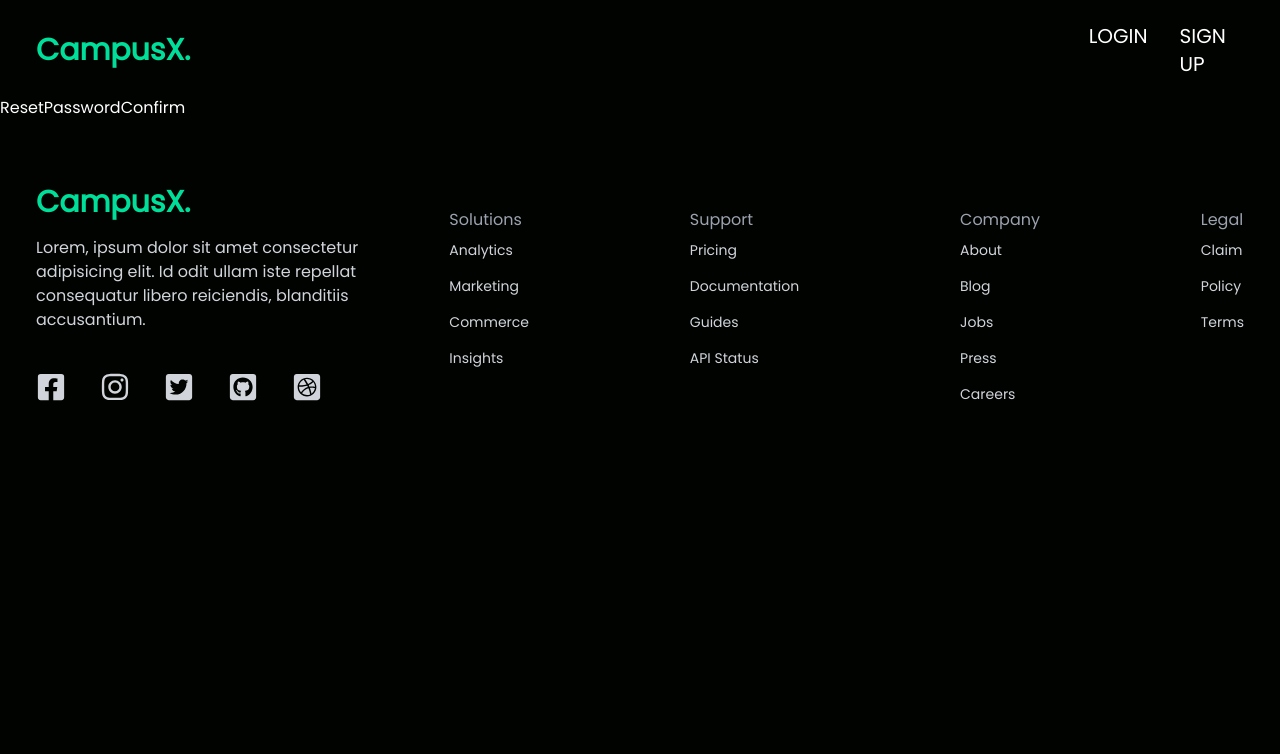
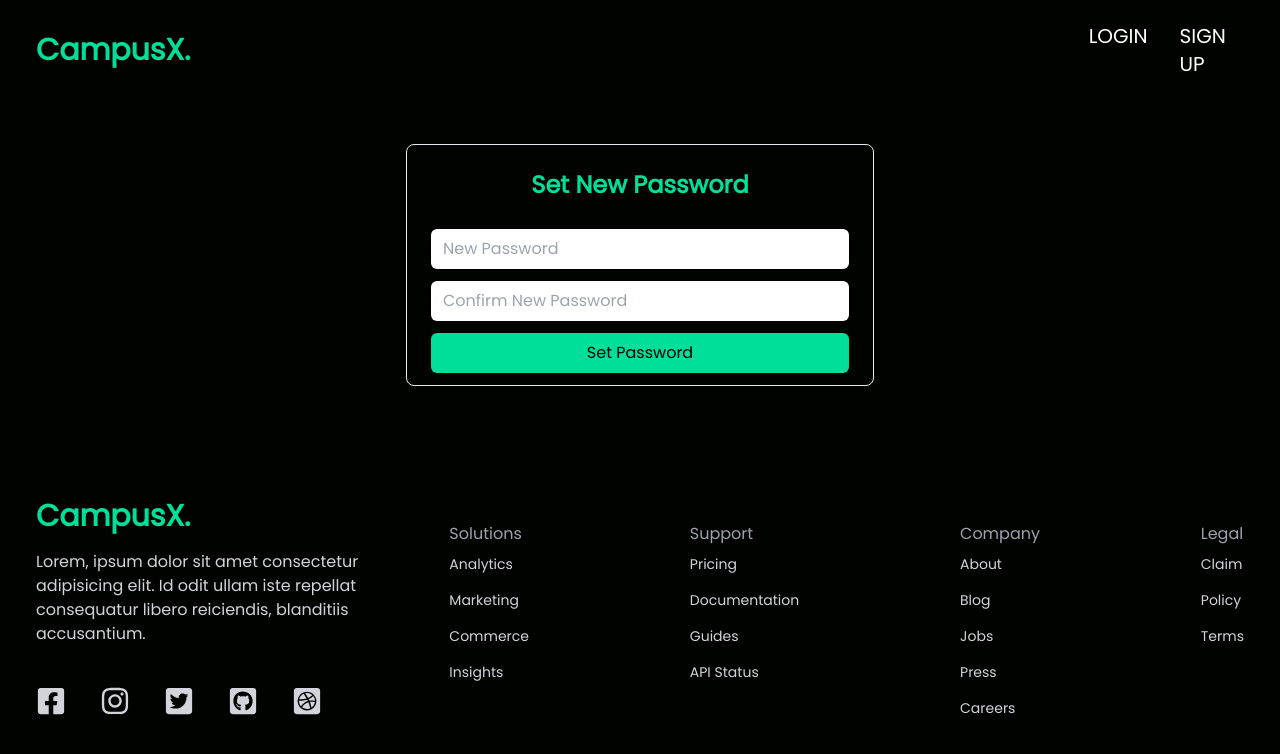
Before and after one commit to Overwatch0812/NASAX, a React (Vite) app in the folder frontend/: page /password/reset/confirm/1/1 in a window 1280 px wide. Shown: the top 754 px of the page. Built offline with nearby package versions, Linux system fonts and the light colour scheme.

Commit message:
Auth 1.0.5

```diff
--- /dev/null
+++ b/frontend/src/components/404.jsx
@@ -0,0 +1,9 @@
+const notFound=()=>{
+    return(
+        <>
+        <h1>404 Not Found</h1>
+        </>
+    )
+}
+
+export default notFound;
--- a/frontend/src/components/ResetPassword.jsx
+++ b/frontend/src/components/ResetPassword.jsx
@@ -1,9 +1,66 @@
+import React, { useState, useEffect } from "react";
+import { Link, useNavigate, redirect } from "react-router-dom";
+import { useSelector, useDispatch } from "react-redux";
+import { email_for_reset_pass,reset } from "../features/auth/authSlice";
+import { isAuthenticated } from "../features/auth/authService";
+import Spinner from "./Spinner";
+
 const ResetPassword = () => {
-	return (
-		<>
-			<h1 className="text-white">ResetPassword</h1>
-		</>
-	);
+	const [mailSent,setMailSent]=useState(false)
+  const [formData, setFormData] = useState({
+    email: "",
+  });
+
+  const dispatch = useDispatch();
+  const navigate = useNavigate();
+
+  const { email } = formData;
+
+  const onSubmit = (e) => {
+    e.preventDefault();
+      dispatch(email_for_reset_pass(email));
+	  setMailSent(true)
+      dispatch(reset());
+  };
+
+
+if(mailSent){
+	navigate('/')
+}
+
+
+  const onChange = (e) =>
+    setFormData({
+      ...formData,
+      [e.target.name]: e.target.value,
+    });
+
+  // isAuthenticated
+  // if yes ridirect to main page
+
+  return (
+    <div className="max-w-[500px]  mx-auto w-[65%] px-4 my-12 flex flex-col gap-5">
+      <div className="border px-6 py-3 rounded-lg ">
+        <h1 className="w-full text-2xl my-3 mb-7 font-bold text-[#00df9a] text-center">
+          Login
+        </h1>
+        <form onSubmit={(e) => onSubmit(e)} className="flex flex-col gap-3">
+          <input
+            type="email"
+            placeholder="Email"
+            name="email"
+            value={email}
+            className=" py-2 px-3 rounded-md"
+            onChange={(e) => onChange(e)}
+            required
+          />
+          <div className="text-black bg-[#00df9a] py-2 px-3 rounded-md text-center hover:cursor-pointer">
+            <button type="submit">Send Mail</button>
+          </div>
+        </form>
+      </div>
+    </div>
+  );
 };
 
 export default ResetPassword;
--- a/frontend/src/components/ResetPasswordConfirm.jsx
+++ b/frontend/src/components/ResetPasswordConfirm.jsx
@@ -1,9 +1,75 @@
+import React, { useState, useEffect } from "react";
+import { useParams, useNavigate, redirect } from "react-router-dom";
+import { useSelector, useDispatch } from "react-redux";
+import { resetPasswordConfirm, reset } from "../features/auth/authSlice";
+import { isAuthenticated } from "../features/auth/authService";
+import Spinner from "./Spinner";
+
 const ResetPasswordConfirm = () => {
-	return (
-		<>
-			<h1 className="text-white">ResetPasswordConfirm</h1>
-		</>
-	);
+  const dispatch = useDispatch();
+  const navigate = useNavigate();
+  const {uid,token} = useParams();
+
+  const [passwordChanged, setPasswordChanged] = useState(false);
+  const [formData, setFormData] = useState({
+    new_password: "",
+    re_new_password: "",
+  });
+
+  const { new_password,re_new_password } = formData;
+
+  const onSubmit = (e) => {
+    e.preventDefault();
+    dispatch(resetPasswordConfirm(uid,token,new_password,re_new_password));
+    setPasswordChanged(true);
+    dispatch(reset());
+  };
+
+  if (passwordChanged) {
+    navigate("/");
+  }
+
+  const onChange = (e) =>
+    setFormData({
+      ...formData,
+      [e.target.name]: e.target.value,
+    });
+
+  // isAuthenticated
+  // if yes ridirect to main page
+
+  return (
+    <div className="max-w-[500px]  mx-auto w-[65%] px-4 my-12 flex flex-col gap-5">
+      <div className="border px-6 py-3 rounded-lg ">
+        <h1 className="w-full text-2xl my-3 mb-7 font-bold text-[#00df9a] text-center">
+          Set New Password
+        </h1>
+        <form onSubmit={(e) => onSubmit(e)} className="flex flex-col gap-3">
+		<input
+            type="password"
+            placeholder="New Password"
+            name="new_password"
+            value={new_password}
+            className=" py-2 px-3 rounded-md"
+            onChange={(e) => onChange(e)}
+            required
+          />
+		<input
+            type="password"
+            placeholder="Confirm New Password"
+            name="re_new_password"
+            value={re_new_password}
+            className=" py-2 px-3 rounded-md"
+            onChange={(e) => onChange(e)}
+            required
+          />
+          <div className="text-black bg-[#00df9a] py-2 px-3 rounded-md text-center hover:cursor-pointer">
+            <button type="submit">Set Password</button>
+          </div>
+        </form>
+      </div>
+    </div>
+  );
 };
 
 export default ResetPasswordConfirm;
--- a/frontend/src/features/auth/authService.js
+++ b/frontend/src/features/auth/authService.js
@@ -127,6 +127,7 @@ export const reset_password_confirm = async (uid,token,new_password,re_new_passw
   const config = {
     headers: {
       "Content-Type": "application/json",
+      "Accept": "application/json",
     },
   };
   const body = JSON.stringify({ uid,token,new_password,re_new_password });
@@ -144,6 +145,7 @@ const authService = {
   activate,
   load_user,
   reset_password,
+  reset_password_confirm
 };
 
 export default authService;
--- a/frontend/src/features/auth/authSlice.js
+++ b/frontend/src/features/auth/authSlice.js
@@ -3,7 +3,7 @@ import authService from "./authService";
 import axios from "axios";
 import { isAuthenticated } from "./authService";
 
-const user = localStorage.getItem("access")
+const user = localStorage.getItem("access");
 
 const initialState = {
   user: user ? user : null,
@@ -56,7 +56,6 @@ export const logout = createAsyncThunk("auth/logout", async () => {
   authService.logout();
 });
 
-
 // for activation
 export const activate = createAsyncThunk(
   "auth/activate",
@@ -79,9 +78,7 @@ export const activate = createAsyncThunk(
 );
 
 // for user loaded
-export const load = createAsyncThunk(
-  "auth/load",
-  async () => {
+export const load = createAsyncThunk("auth/load", async () => {
   try {
     const data = await authService.load_user();
     if (!data) {
@@ -95,10 +92,7 @@ export const load = createAsyncThunk(
       error.toString();
     return thunkAPI.rejectWithValue(message);
   }
-  }
-);
-
-
+});
 
 export const email_for_reset_pass = createAsyncThunk(
   "auth/reset_password",
@@ -119,6 +113,29 @@ export const email_for_reset_pass = createAsyncThunk(
   }
 );
 
+export const resetPasswordConfirm = createAsyncThunk(
+  "auth/reset_password_confirm",
+  async (uid, token, new_password, re_new_password) => {
+    try {
+      const data = await authService.reset_password_confirm(
+        uid,
+        token,
+        new_password,
+        re_new_password
+      );
+      if (!data) {
+        console.log("User Not loaded");
+      }
+      return data;
+    } catch (error) {
+      const message =
+        (error.response && error.response.data.message) ||
+        error.message ||
+        error.toString();
+      return thunkAPI.rejectWithValue(message);
+    }
+  }
+);
 
 export const authSlice = createSlice({
   name: "auth",
@@ -128,7 +145,7 @@ export const authSlice = createSlice({
       state.isLoading = false;
       state.isError = false;
       state.isSuccess = false;
-      state.isUserLoaded= false;
+      state.isUserLoaded = false;
       state.message = false;
     },
   },
@@ -184,12 +201,12 @@ export const authSlice = createSlice({
       })
       .addCase(load.pending, (state) => {
         state.isLoading = true;
-        state.isUserLoaded=false;
+        state.isUserLoaded = false;
       })
       .addCase(load.fulfilled, (state, action) => {
         state.isLoading = false;
         state.isSuccess = true;
-        state.isUserLoaded=true;
+        state.isUserLoaded = true;
         state.user = action.payload;
       })
       .addCase(load.rejected, (state, action) => {
@@ -197,7 +214,7 @@ export const authSlice = createSlice({
         state.isSuccess = false;
         state.isError = true;
         state.message = action.payload;
-        state.isUserLoaded=false;
+        state.isUserLoaded = false;
         state.user = null;
       })
       .addCase(email_for_reset_pass.pending, (state) => {
@@ -214,12 +231,25 @@ export const authSlice = createSlice({
         state.isError = true;
         state.message = action.payload;
         state.user = null;
+      })
+      .addCase(resetPasswordConfirm.pending, (state) => {
+        state.isLoading = true;
+      })
+      .addCase(resetPasswordConfirm.fulfilled, (state, action) => {
+        state.isLoading = false;
+        state.isSuccess = true;
+        state.user = action.payload;
+      })
+      .addCase(resetPasswordConfirm.rejected, (state, action) => {
+        state.isLoading = false;
+        state.isSuccess = false;
+        state.isError = true;
+        state.message = action.payload;
+        state.user = null;
       });
   },
 });
 
-
-
 export const { reset } = authSlice.actions;
 
 export default authSlice.reducer;
```
Also changed, not shown: 1 other file (tests, documents, lock files or other folders). Lines whose indentation alone changed are shown as unchanged.
